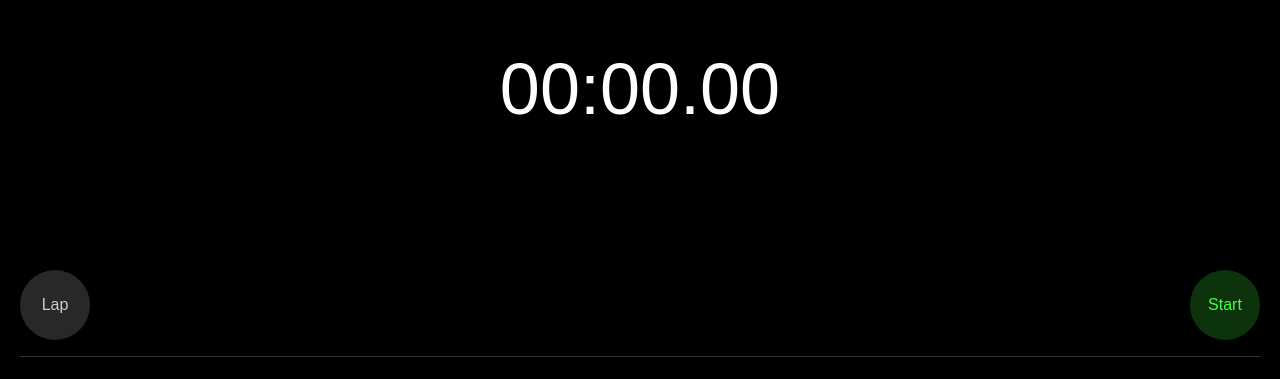
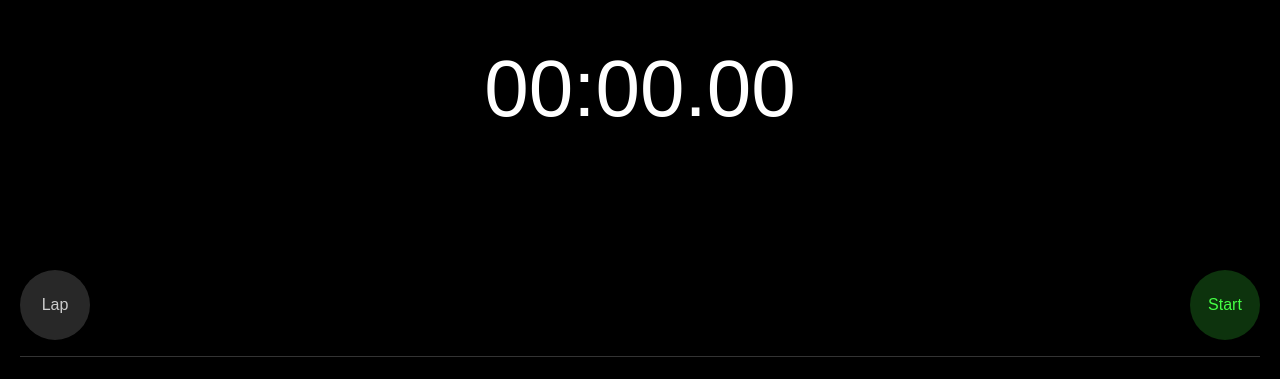
Before and after one commit to balazsotakomaiya/playground, a React (Vite) app in the folder stopwatch/: page / in a window 1280 px wide. Shown: the part 113-492 px from the top of the page. Built offline with nearby package versions, Linux system fonts and the light colour scheme.

Commit message:
Button active state, larger elapsed time

```diff
--- a/stopwatch/src/App.tsx
+++ b/stopwatch/src/App.tsx
@@ -64,9 +64,7 @@ function App() {
         <DigitalTime elapsedTime={state.elapsedTime} />
         <Controls>
           {canReset ? (
-              <RoundButton onClick={resetStopwatch}>
-                Reset
-              </RoundButton>
+            <RoundButton onClick={resetStopwatch}>Reset</RoundButton>
           ) : (
             <RoundButton onClick={recordLap} disabled={!canLap}>
               Lap
@@ -75,18 +73,12 @@ function App() {
 
           {/*todo: slider controls*/}
 
-          { state.isRunning ? (
-              <RoundButton
-                  variant='danger'
-                  onClick={stopStopwatch}
-              >
+          {state.isRunning ? (
+            <RoundButton variant="danger" onClick={stopStopwatch}>
               Stop
             </RoundButton>
           ) : (
-              <RoundButton
-                  variant='success'
-                  onClick={startStopwatch}
-              >
+            <RoundButton variant="success" onClick={startStopwatch}>
               Start
             </RoundButton>
           )}
@@ -99,12 +91,8 @@ function App() {
 }
 
 const Wrapper = styled.div`
-  width: 100vw;
-  height: 100vh;
-  max-width: 100vw;
-  max-height: 100vh;
   padding: 20px;
-`
+`;
 
 const TimeAndControls = styled.div`
   height: 450px;
@@ -117,6 +105,6 @@ const TimeAndControls = styled.div`
 const Controls = styled.div`
   display: flex;
   justify-content: space-between;
-`
+`;
 
 export default App;
--- a/stopwatch/src/components/DigitalTime/DigitalTime.tsx
+++ b/stopwatch/src/components/DigitalTime/DigitalTime.tsx
@@ -16,7 +16,7 @@ const DigitalTime: React.FC<Props> = ({ elapsedTime }) => {
 }
 
 const Wrapper = styled.div`
-  font-size: 4.5rem;
+  font-size: 5rem;
   font-weight: 300;
   width: 100%;
   flex: 1;
--- a/stopwatch/src/components/RoundButton/RoundButton.tsx
+++ b/stopwatch/src/components/RoundButton/RoundButton.tsx
@@ -33,7 +33,6 @@ const StyledRoundButton = styled.button<{
   font-size: 1rem;
   outline: none;
   opacity: ${props => props.disabled ? 0.8 : 1};
-
   background: ${props => {
     switch (props.variant) {
       case 'primary':
@@ -54,6 +53,19 @@ const StyledRoundButton = styled.button<{
         return 'rgba(var(--color-green))';
     }
   }};
+
+  &:active {
+    background: ${props => {
+      switch (props.variant) {
+        case 'primary':
+          return 'rgba(var(--color-gray), 0.8)';
+        case 'danger':
+          return 'rgba(var(--color-red), 0.1)';
+        case 'success':
+          return 'rgba(var(--color-green), 0.1)';
+      }
+    }};
+  }
 `
 
 export default RoundButton
```
Lines whose indentation alone changed are shown as unchanged.
